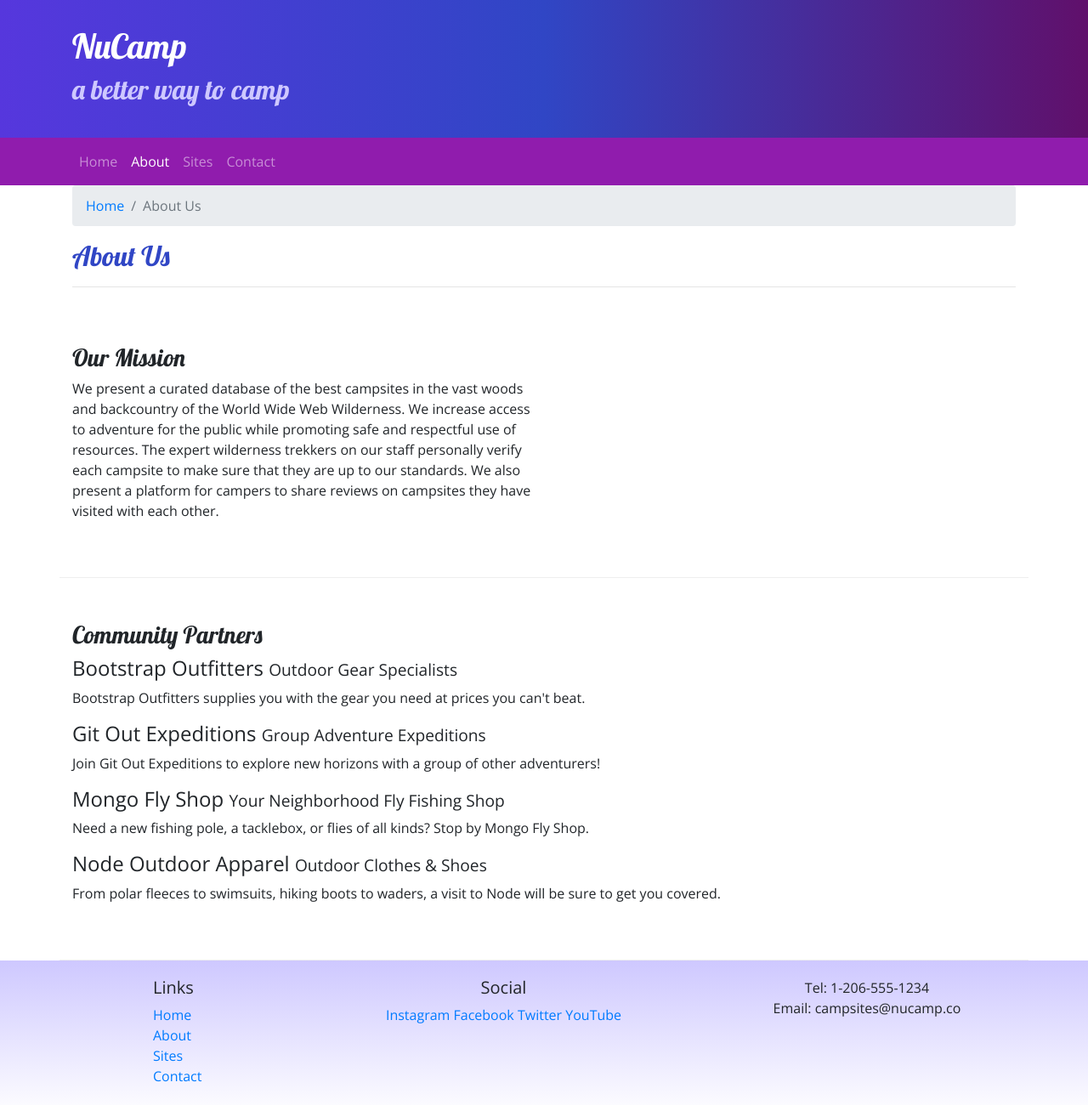
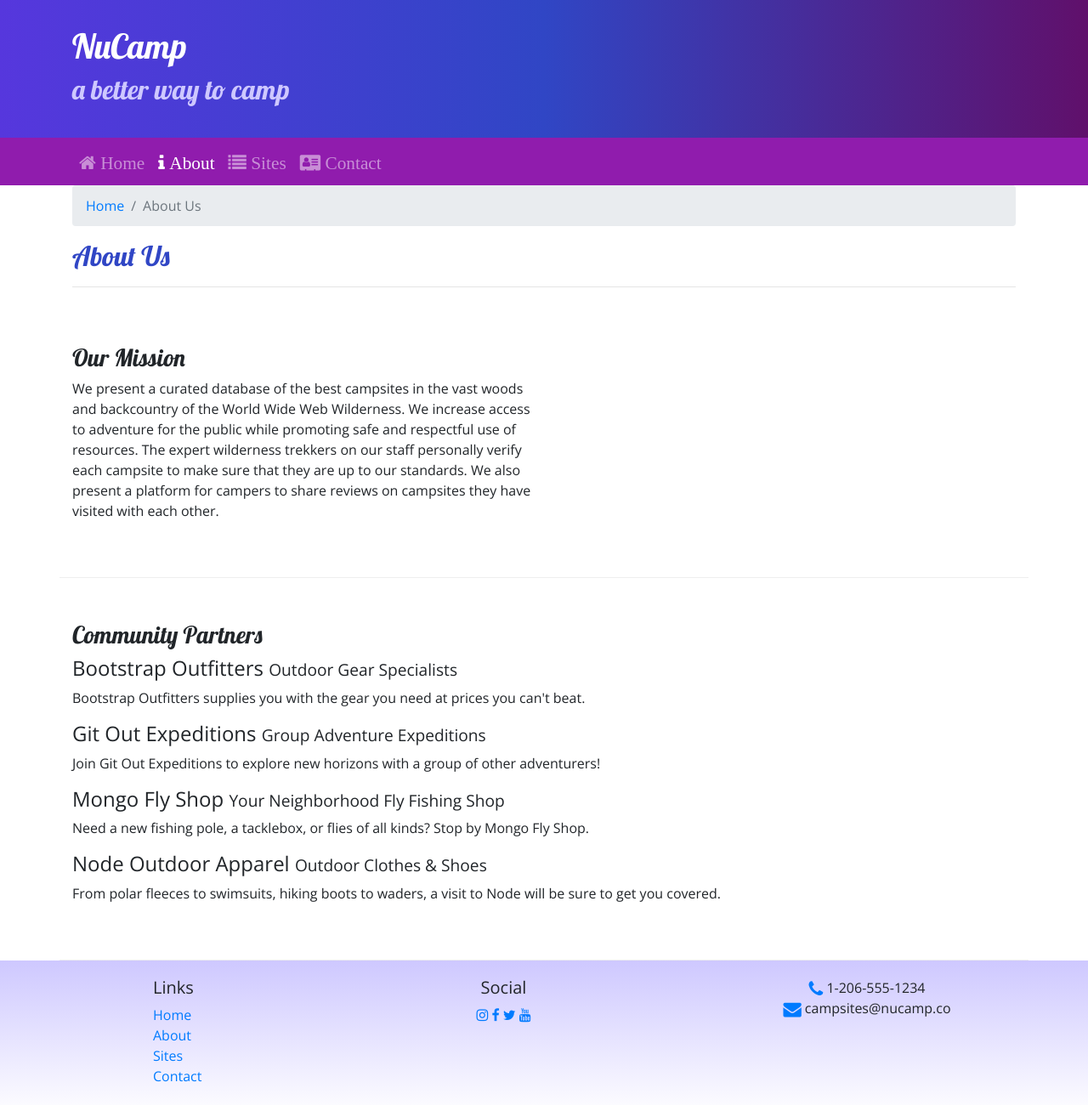
Before and after one commit to tonytrinh215/nucampsite, a website: page aboutus.html in a window 1280 px wide. Shown: the whole page at 85% size. Drawn offline with nearby package versions, Linux system fonts and the light colour scheme.

Commit message:
Icon Fonts

```diff
--- a/aboutus.html
+++ b/aboutus.html
@@ -10,6 +10,7 @@
     <link rel="stylesheet" href="node_modules/bootstrap/dist/css/bootstrap.min.css" />
 
     <!-- Additional CSS must be placed after Bootstrap CSS -->
+    <link rel="stylesheet" href="node_modules/font-awesome/css/font-awesome.min.css" />
     <link rel="stylesheet" href="https://fonts.googleapis.com/css?family=Lobster|Open+Sans" />
     <link rel="stylesheet" href="css/styles.css" />
 
@@ -36,10 +37,10 @@
             </button>
             <div class="collapse navbar-collapse" id="nucampNavbar">
                 <ul class="navbar-nav">
-                    <li class="nav-item"><a class="nav-link" href="index.html">Home</a></li>
-                    <li class="nav-item active"><a class="nav-link" href="#">About</a></li>
-                    <li class="nav-item"><a class="nav-link" href="#">Sites</a></li>
-                    <li class="nav-item"><a class="nav-link" href="#">Contact</a></li>
+                    <li class="nav-item"><a class="nav-link" href="index.html"><i class="fa fa-home fa-lg"> Home</i></a></li>
+                    <li class="nav-item active"><a class="nav-link" href="#"><i class="fa fa-info fa-lg"> About</i></a></li>
+                    <li class="nav-item"><a class="nav-link" href="#"><i class="fa fa-list fa-lg"> Sites</i></a></li>
+                    <li class="nav-item"><a class="nav-link" href="#"><i class="fa fa-address-card fa-lg"> Contact</i></a></li>
                 </ul>
             </div>
         </div>
@@ -101,14 +102,14 @@
                 </div>
                 <div class="col-6 col-sm-5 text-center">
                     <h5>Social</h5>
-                    <a href="http://instagram.com/">Instagram</a>
-                    <a href="http://facebook.com/">Facebook</a>
-                    <a href="http://twitter.com/">Twitter</a>
-                    <a href="http://youtube.com/">YouTube</a>
+                    <a href="http://instagram.com/"><i class="fa fa-instagram"></i></a>
+                    <a href="http://facebook.com/"><i class="fa fa-facebook"></i></a>
+                    <a href="http://twitter.com/"><i class="fa fa-twitter"></i></a>
+                    <a href="http://youtube.com/"><i class="fa fa-youtube"></i></a>
                 </div>
                 <div class="col-sm-4 text-center">
-                    Tel: 1-206-555-1234<br />
-                    Email: campsites@nucamp.co
+                    <i class="fa fa-phone fa-lg text-primary"></i> 1-206-555-1234<br />
+                    <i class="fa fa-envelope fa-lg text-primary"></i> campsites@nucamp.co
                 </div>
             </div>
         </div>
--- a/package.json
+++ b/package.json
@@ -15,6 +15,7 @@
   },
   "dependencies": {
     "bootstrap": "^4.5.2",
+    "font-awesome": "^4.7.0",
     "jquery": "^3.5.1",
     "popper.js": "^1.16.1"
   }
```
Also changed, not shown: index.html (+11 -10 lines), 1 other file.
